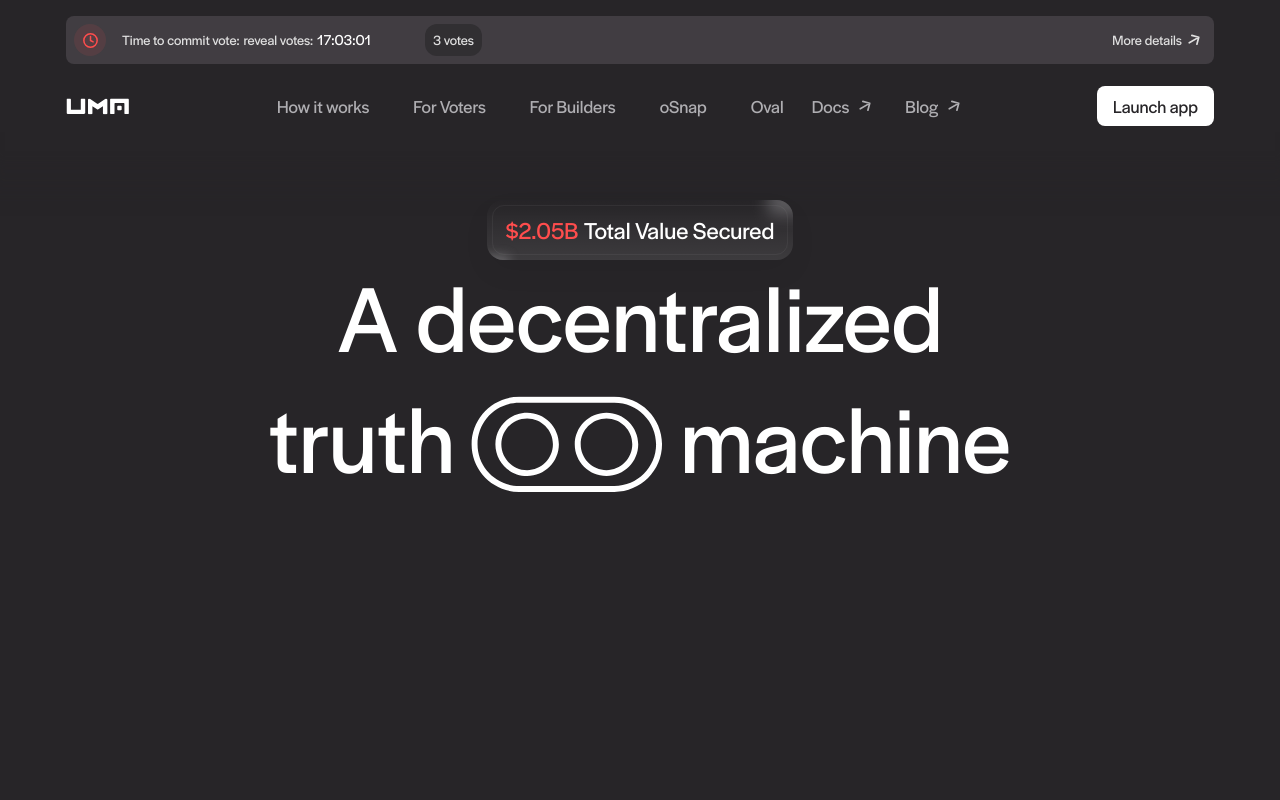
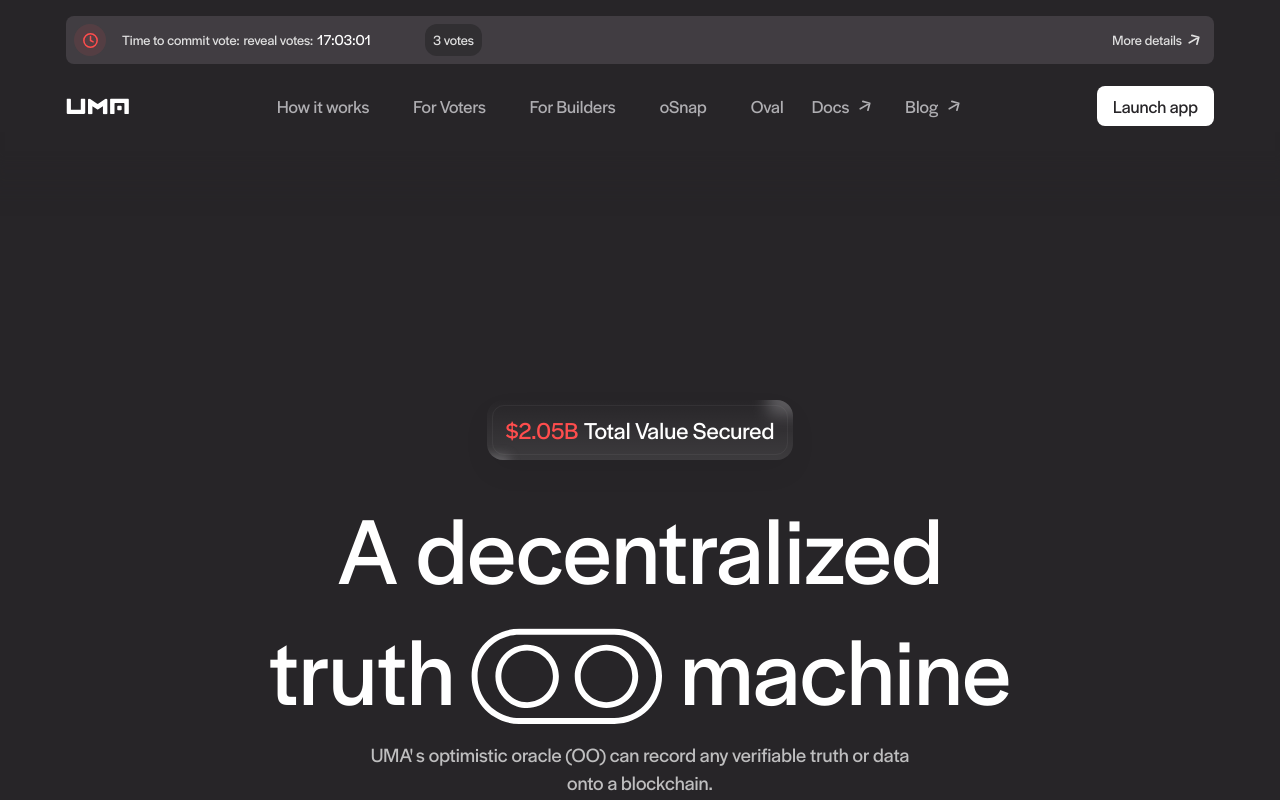
Before and after one commit to six-shot/uma-clone, a Next.js app: page / in a window 1280 px wide. Shown: the top 800 px of the page. Built offline with nearby package versions, Linux system fonts and the light colour scheme; grey boxes are pictures that could not be loaded.

Commit message:
Update hero-section.tsx

```diff
--- a/src/app/components/hero-section.tsx
+++ b/src/app/components/hero-section.tsx
@@ -3,9 +3,9 @@
 
 export default function HeroSection() {
   return (
-    <section className=" relative md:h-[1313px] h-screen  w-full  bg-[#272528]  overflow-hidden">
+    <section className=" relative md:h-[1313px] h-[100dvh]  w-full  bg-[#272528]  overflow-hidden">
       {/* Video Background */}
-      <div className="mt-[200px] flex justify-center items-center flex-col">
+      <div className="mt-[200px] md:mt-[400px] flex justify-center items-center flex-col ">
         <div className="md:p-[5px] p-1 rounded-[16px] top-bg relative overflow-hidden">
           <div className="w-10 h-10 bg-[#AFAEB2] opacity-[0.4] blur-[8px] absolute -top-[25px] -right-[15px]"></div>
           <div className="w-10 h-10 bg-[#AFAEB2] opacity-[0.4] blur-[6px] absolute -bottom-[36px] -left-[18px]"></div>
@@ -16,7 +16,8 @@
             </h5>
           </div>
         </div>
-        <div className="text-center ">
+        <div className="flex flex-col justify-center items-center h-full">
+          <div className="text-center md:mt-8">
             <h1 className="md:text-[96px] text-[40px] md:leading-[112px] leading-[56px] text-white">
               A decentralized
             </h1>
@@ -33,7 +34,14 @@
               </h1>
             </div>
           </div>
-
+          <div className="md:px-0 px-4 md:mt-2">
+            {" "}
+            <h2 className="md:text-xl text-[30px] -mt-6 md:mt-2  md:mx-auto md:max-w-[min(562px,80%)] text-center text-white/70 leading-[2.25rem] md:leading-[1.75rem]">
+              UMA&apos; s optimistic oracle (OO) can record any verifiable truth
+              or data onto a blockchain.
+            </h2>
+          </div>
+        </div>
       </div>
       <div className="absolute w-full bottom-0 left-0 right-0">
         <video
@@ -69,10 +77,7 @@
               </h1>
             </div>
           </div>
-          <h2 className="md:text-xl text-[30px] -mt-6 md:mt-2  mx-auto md:max-w-[min(562px,80%)] text-center text-white/70 leading-[2.25rem] md:leading-[1.75rem]">
-            UMA&apos; s optimistic oracle (OO) can record any verifiable truth
-            or data onto a blockchain.
-          </h2>
+
         </div>
       </div> */}
 
```
Lines whose indentation alone changed are shown as unchanged.
